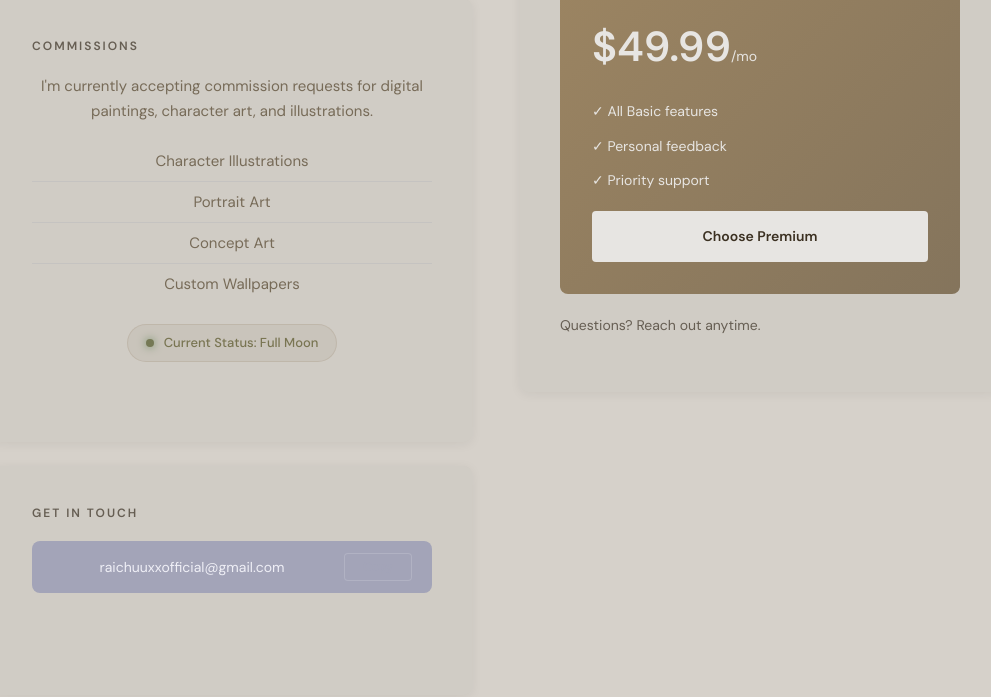
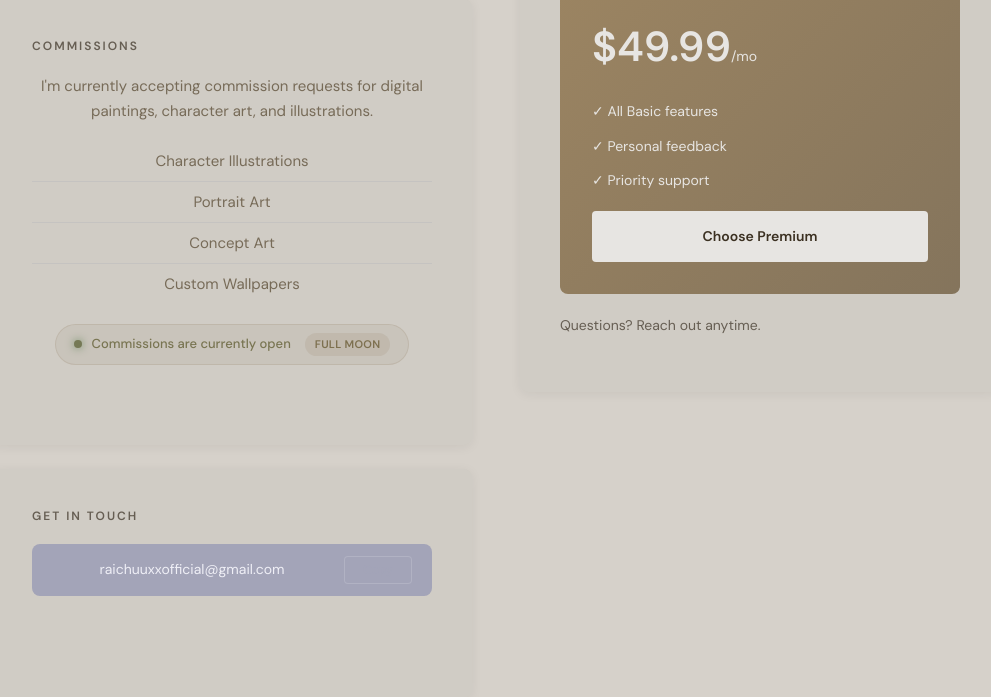
Before and after one commit to CattySmoothy/CattySmoothy, a Flask app: page /about in a window 1280 px wide. Shown: the part 983-1680 px from the top of the page, without its empty margins (144-1135 px from the left). Run offline with Flask 3, Linux system fonts and the light colour scheme.

Commit message:
Add 'Commissions are currently open' label with Full Moon badge

```diff
--- a/static/css/redesign.css
+++ b/static/css/redesign.css
@@ -803,6 +803,18 @@ body {
     color: color-mix(in srgb, var(--color-accent) 80%, #5A9A6A);
 }
 
+.status-moon {
+    margin-left: 4px;
+    padding: 3px 10px;
+    border-radius: 100px;
+    font-size: 11px;
+    font-weight: 600;
+    letter-spacing: 0.3px;
+    background: color-mix(in srgb, var(--color-accent) 12%, transparent);
+    color: color-mix(in srgb, var(--color-accent) 90%, #5A9A6A);
+    text-transform: uppercase;
+}
+
 .copy-feedback {
     font-size: 12px;
     color: var(--color-text-secondary);
--- a/templates/about.html
+++ b/templates/about.html
@@ -54,7 +54,8 @@
                     </ul>
                     <div class="commission-status">
                         <span class="status-dot"></span>
-                        <span class="status-label">Current Status: Full Moon</span>
+                        <span class="status-label">Commissions are currently open</span>
+                        <span class="status-moon">Full Moon</span>
                     </div>
                 </div>
             </section>
```
